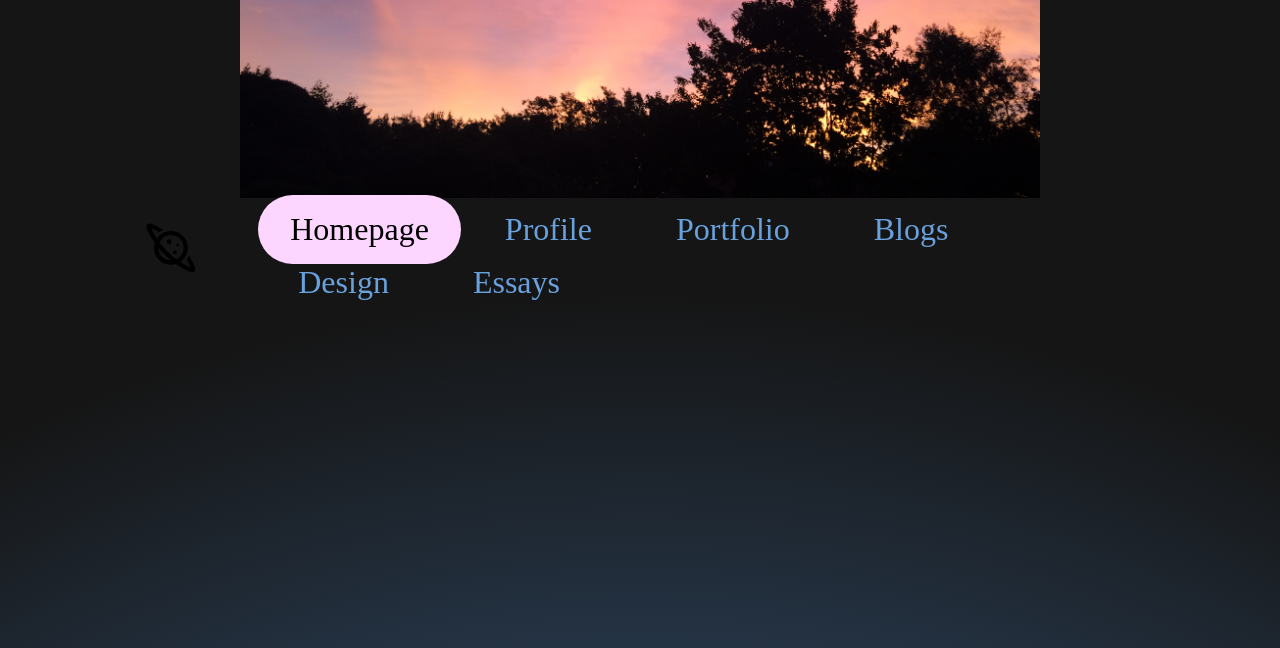
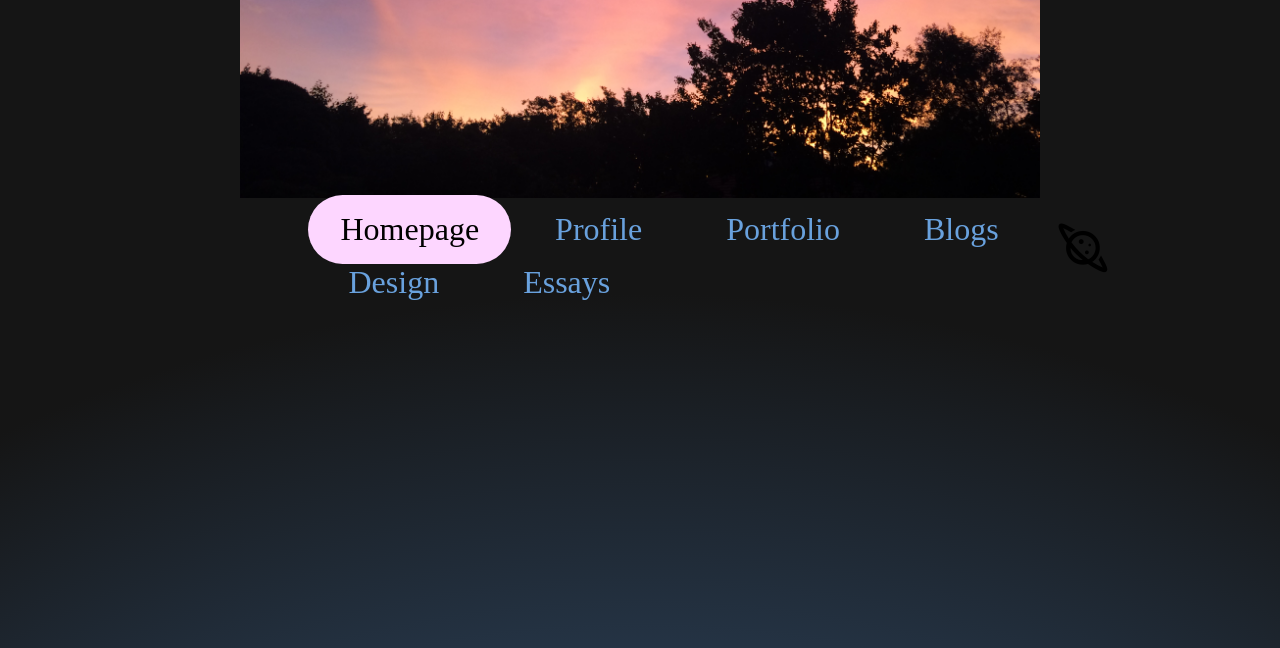
Before and after one commit to GabyHon/DIGA3008A, a plain HTML site: page index.html in a window 1280 px wide. Both pictures are taken after a click on the label "planet". Shown: the part 643-1291 px from the top of the page. Drawn offline with nearby package versions, Linux system fonts and the light colour scheme; a web font is replaced by a local one.

Commit message:
Menu btn
Menu button stay on the right when clicked.

```diff
--- a/main.css
+++ b/main.css
@@ -51,29 +51,23 @@ body
     display: none;
 }
 
-.NavBar
-{
-    display: none;
-}
-
 .MenuCheckbox:checked ~ .NavBar
 {
-    display: flex;
-    justify-content: center;
-    align-items: center;
+    visibility: visible;
 }
 
 #MenuBtn
 {
     height: 8vh;
-    width: 4vw;
-    padding-left: 8px;
+    width: 8vw;
+    padding: 0 8px;
     display: flex;
-    justify-content: right;
+    justify-content: center;
     align-items: center;
     border: none;
     transition: all 0.01s ease;
     cursor: pointer;
+    z-index: 10;
 }
 
 #MenuBtn:active
@@ -101,38 +95,36 @@ body
    transition: all 3s;
 }
 
-nav
+.NavBar
 {
-    display: flex;
-    height: 25vh;
-    width: 90%;
+    visibility: hidden;
+    position: absolute;
+    width: 85%;
     flex-direction: column;
     justify-content: center;
-    align-items: center;
-    /* padding: 20px 10px; */
+    align-items: flex-start;
     margin-inline: 20px;
 }
 
-nav ul li
+.NavBar ul li
 {
-    /* margin-right: 40px; */
     text-align: center;
     display: inline-block;
 }
 
-nav ul li a{
+.NavBar ul li a{
     padding: 40px;
     font-size: 2rem;
     text-decoration: none;
     color: #69A1DD;
 }
 
-nav li a:hover
+.NavBar li a:hover
 {
     cursor: pointer;
 }
 
-nav li.ActivePage
+.NavBar li.ActivePage
 {
     background-color: #FDD6FF;
     padding: 1rem 2rem;
@@ -141,7 +133,7 @@ nav li.ActivePage
     font-size: 2rem;
 }
 
-/* GoogleFont variable font */
+/* GoogleFont variable font for menu icon*/
 .material-symbols-outlined
 {
     font-size: 6.8vh;
```
